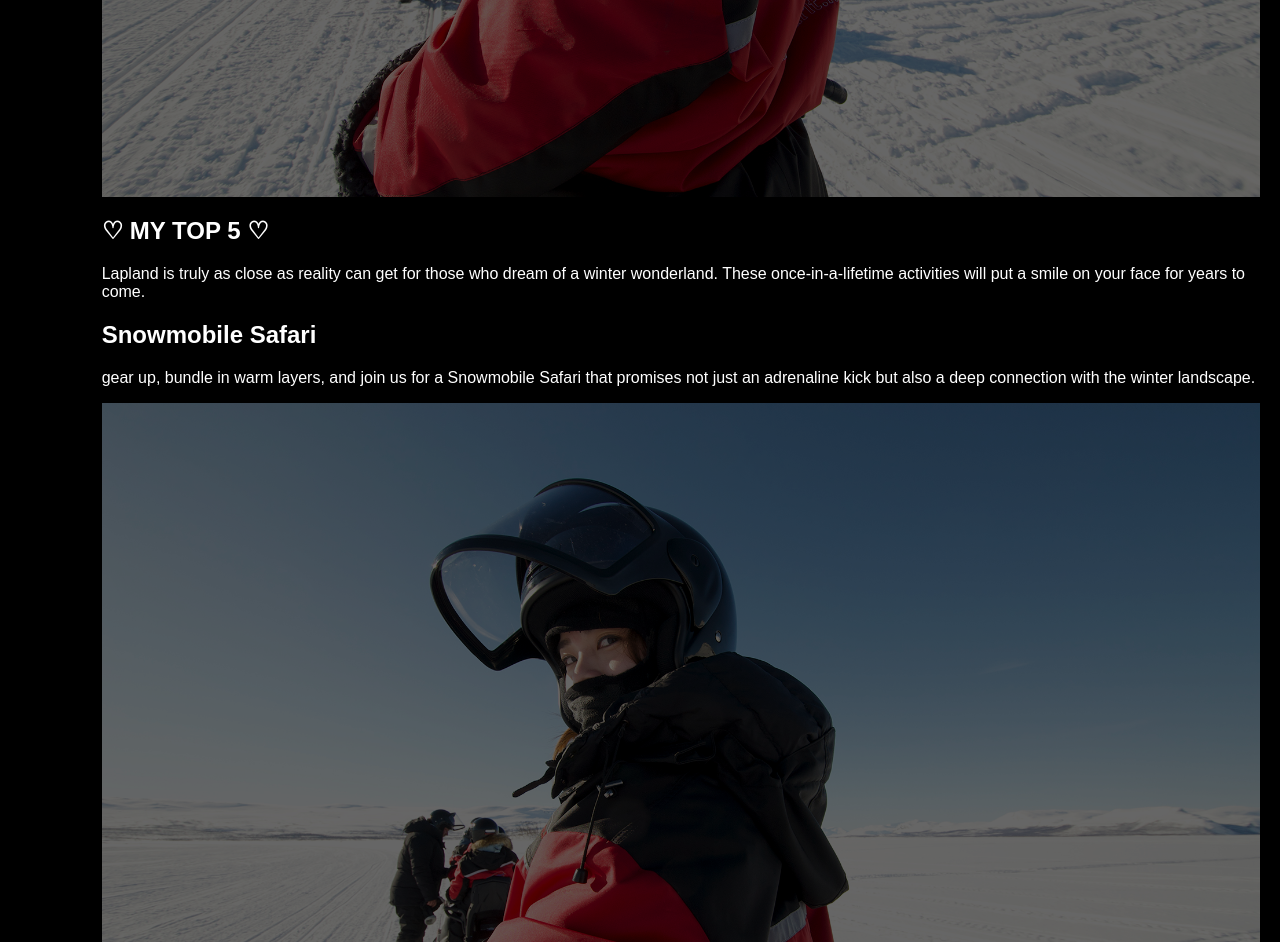
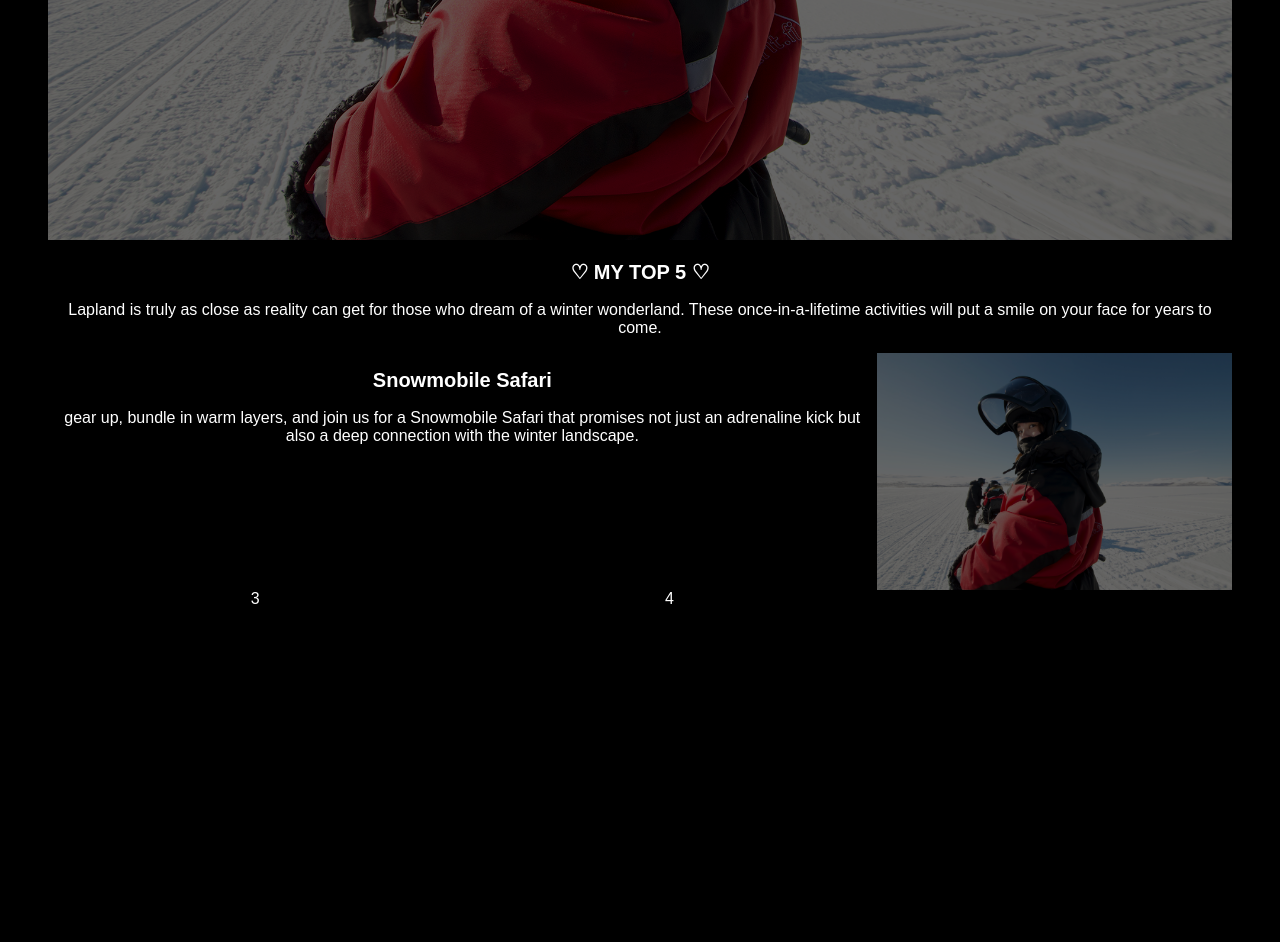
Before and after one commit to chrestellar/chrestellar.github.io, a plain HTML site: page lapland.html in a window 1280 px wide. Shown: the part 595-1537 px from the top of the page. After the commit the page ends 1243 px from the top, so only its background shows below. Drawn offline with Linux system fonts and the light colour scheme.

Commit message:
Update styles-lapland.css

```diff
--- a/styles-lapland.css
+++ b/styles-lapland.css
@@ -1,13 +1,20 @@
-body {
+#backhome {
   color: white;
-  margin: 20px; /* Remove default margin */
-  display: flex;
-  background-color: #000000; /* Set the background color */
-  font-family: fantasy;
+  text-align: left;
+  margin: 40px;
 }
 
-h1 {
-  font-weight: white;
+body {
+  background: black;
+  font-family: fantasy;
+
+}
+
+main {
+  color: white;
+  margin: 40px; /* Remove default margin */
+  margin-top: 20px;
+  background-color: #000000; /* Set the background color */
   text-align: center;
 }
 
@@ -37,3 +44,40 @@ h1 {
   color: white;
   font-weight: bold;
 }
+
+article {
+  margin-top: 20px; /* Add space between the header and the article */
+  text-align: center; /* Center the content within the article */
+}
+
+h2 {
+  font-size: 20px;
+  color: white;
+}
+
+
+h6 {
+  font-size: 10px;
+  text-decoration: underline;
+  color: white;
+}
+
+.grid-container {
+  display: grid;
+  grid-template-columns: auto auto auto;
+  grid-template-rows: auto auto auto;
+}
+
+.item1 {
+  grid-column: 1 / 3;
+}
+.item2 {
+  grid-column: 3 / 3;
+}
+
+.item3 {
+  grid-column: 1 / 1;
+}
+.item4 {
+  grid-column: 2 / 3;
+}
```
